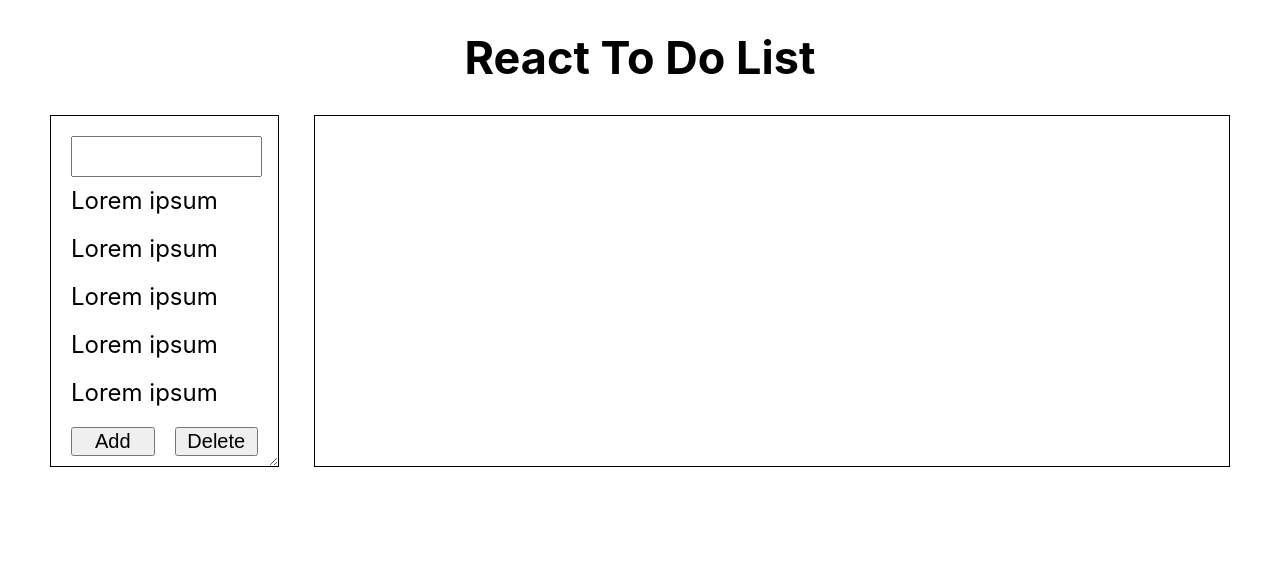
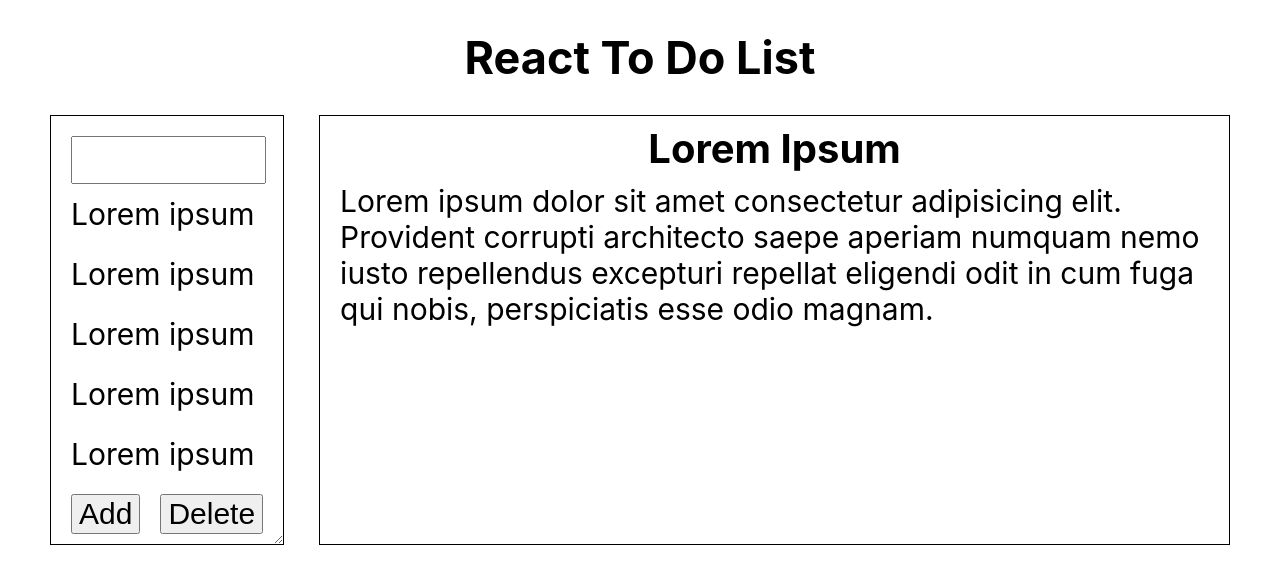
Before and after one commit to Leshista/infotecs-test, a React (Create React App) app: page / in a window 1280 px wide. Shown: the top 584 px of the page. Built offline with nearby package versions, Linux system fonts and the light colour scheme.

Commit message:
added todochanging structure

```diff
--- a/src/componentStyles/css/ToDoChanging.module.css
+++ b/src/componentStyles/css/ToDoChanging.module.css
@@ -1 +1 @@
-.toDoChanging{border:1px solid #000}
+.toDoChanging{border:1px solid #000}.toDoChanging__Title{text-align:center;font-size:4rem;line-height:0}.toDoChanging__Text{padding:0 2rem;font-size:3rem}
--- a/src/componentStyles/css/ToDoList.module.css
+++ b/src/componentStyles/css/ToDoList.module.css
@@ -1 +1 @@
-.toDoList{resize:horizontal;overflow:auto;max-width:100rem;border:1px solid #000}.toDoList__Search{margin:2rem 2rem 0 2rem;padding:.5rem;width:84%;font-size:2.3rem}.toDoList__Buttons{display:grid;grid-template-columns:1fr 1fr;gap:2rem;text-align:center;padding:1rem 2rem 1rem 2rem}.toDoList__Add{font-size:2rem}.toDoList__Delete{font-size:2rem}
+.toDoList{resize:horizontal;overflow:auto;max-width:100rem;min-width:-webkit-fit-content;min-width:-moz-fit-content;min-width:fit-content;border:1px solid #000}.toDoList__Search{margin:2rem 2rem 0 2rem;padding:.5rem;width:84%;font-size:3rem}.toDoList__Buttons{display:grid;grid-template-columns:1fr 1fr;gap:2rem;text-align:center;padding:1rem 2rem 1rem 2rem}.toDoList__Add{font-size:3rem}.toDoList__Delete{font-size:3rem}
--- a/src/componentStyles/css/ToDoListItem.module.css
+++ b/src/componentStyles/css/ToDoListItem.module.css
@@ -1 +1 @@
-.toDoList__Item{padding:0 2rem;font-size:2.4rem;line-height:0;overflow:hidden}
+.toDoList__Item{padding:0 2rem;font-size:3rem;line-height:0;overflow:hidden}
--- a/src/componentStyles/scss/ToDoChanging.scss
+++ b/src/componentStyles/scss/ToDoChanging.scss
@@ -1,3 +1,12 @@
 .toDoChanging {
     border: 1px solid black;
+    &__Title {
+        text-align: center;
+        font-size: 4rem;
+        line-height: 0;
+    }
+    &__Text {
+        padding: 0 2rem;
+        font-size: 3rem;
+    }
 }
--- a/src/componentStyles/scss/ToDoList.scss
+++ b/src/componentStyles/scss/ToDoList.scss
@@ -2,12 +2,13 @@
     resize: horizontal;
     overflow: auto;
     max-width: 100rem;
+    min-width: fit-content;
     border: 1px solid black;
     &__Search {
         margin: 2rem 2rem 0 2rem;
         padding: 0.5rem;
         width: 84%;
-        font-size: 2.3rem;
+        font-size: 3rem;
     }
     &__Buttons {
         display: grid;
@@ -17,9 +18,9 @@
         padding: 1rem 2rem 1rem 2rem;
     }
     &__Add {
-        font-size: 2rem;
+        font-size: 3rem;
     }
     &__Delete {
-        font-size: 2rem;
+        font-size: 3rem;
     }
 }
--- a/src/componentStyles/scss/ToDoListItem.scss
+++ b/src/componentStyles/scss/ToDoListItem.scss
@@ -1,6 +1,6 @@
 .toDoList__Item {
     padding: 0 2rem;
-    font-size: 2.4rem;
+    font-size: 3rem;
     line-height: 0;
     overflow: hidden;
 }
--- a/src/components/ToDo.js
+++ b/src/components/ToDo.js
@@ -6,10 +6,6 @@ const ToDo = () => {
     // I split the whole container into two blocks
     return (
         <main className={styles.toDo}>
-            {/* And to the right the user
-            should be able to change tasks'
-            content, mark them as 'waiting',
-            'in process' and 'done'*/}
             <ToDoList />
             <ToDoChanging />
         </main>
--- a/src/components/ToDoChanging.js
+++ b/src/components/ToDoChanging.js
@@ -1,8 +1,18 @@
 import styles from '../componentStyles/css/ToDoChanging.module.css';
 const ToDoChanging = () => {
+    // In the right the user should
+    //  be able to change tasks'
+    // content, mark them as
+    // 'waiting', 'in process' and 'done'
     return (
         <section className={styles.toDoChanging}>
-            <div></div>
+            <h2 className={styles.toDoChanging__Title}>Lorem Ipsum</h2>
+            <p className={styles.toDoChanging__Text}>
+                Lorem ipsum dolor sit amet consectetur adipisicing elit.
+                Provident corrupti architecto saepe aperiam numquam nemo iusto
+                repellendus excepturi repellat eligendi odit in cum fuga qui
+                nobis, perspiciatis esse odio magnam.
+            </p>
         </section>
     );
 };
```
